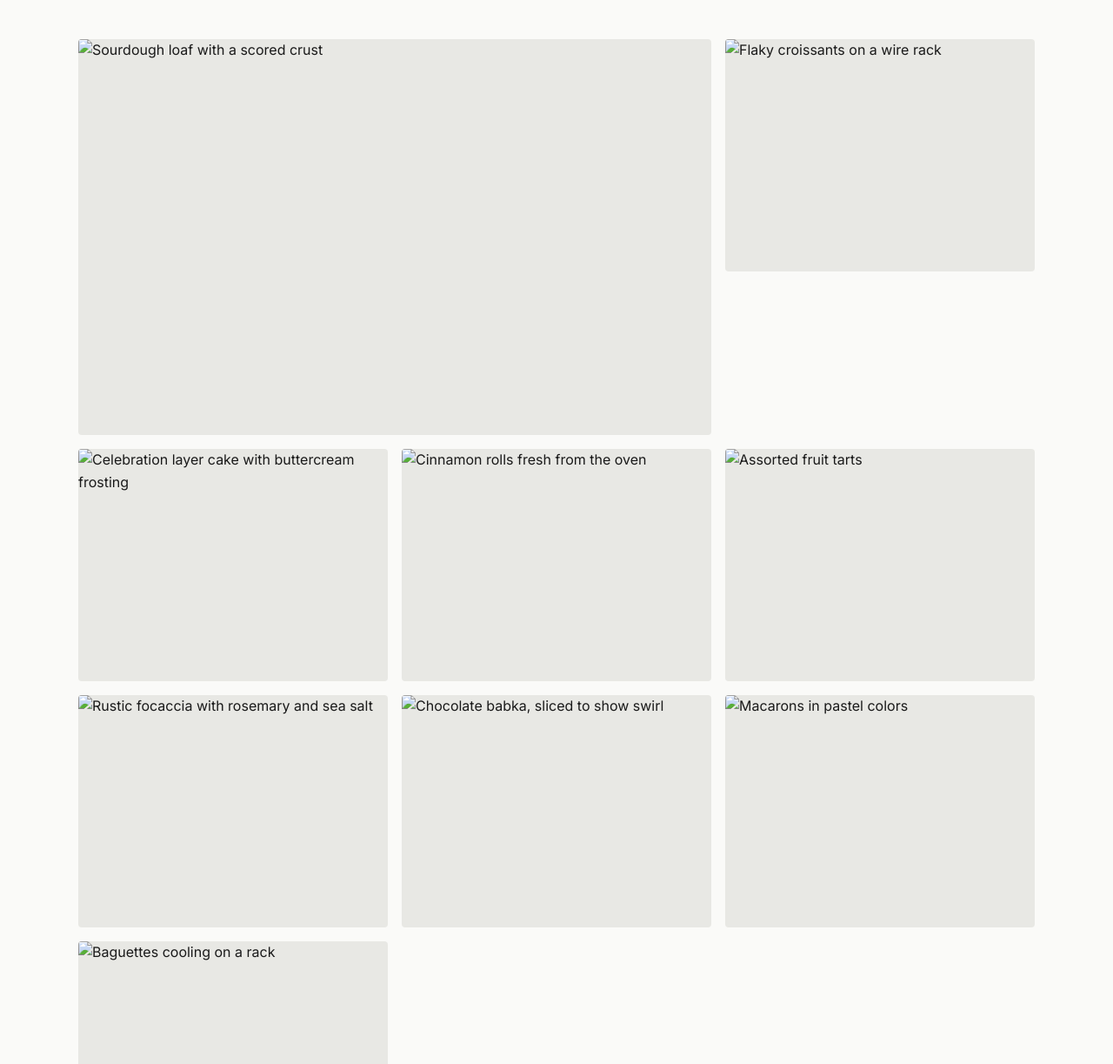
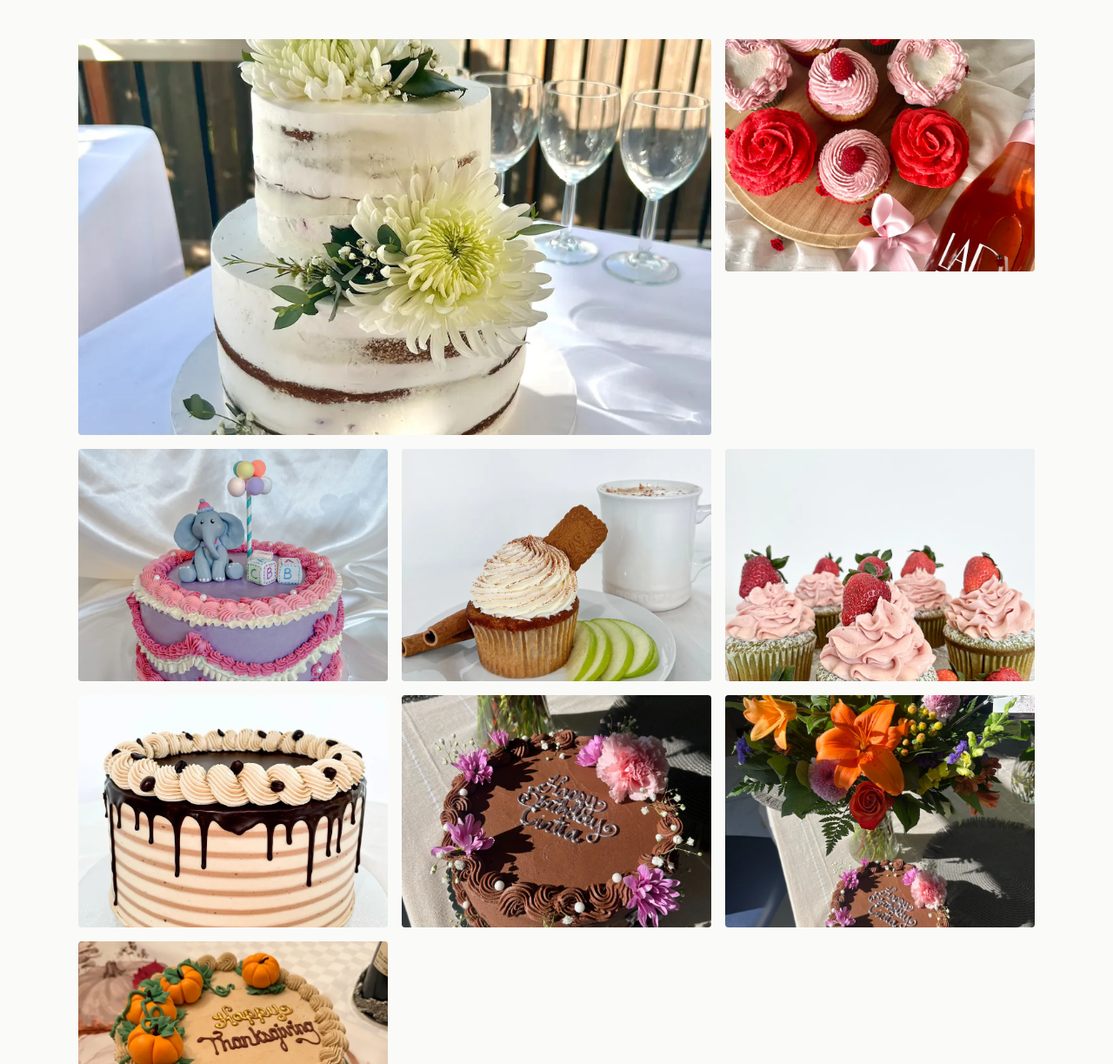
Before and after one commit to ambmase/viv-bakes, a plain HTML site: page index.html in a window 1280 px wide. Shown: the part 657-1880 px from the top of the page at 87% size. Drawn offline with nearby package versions, Linux system fonts and the light colour scheme.

Commit message:
Add gallery and portrait images, wire up to HTML
10 WebP images (56K–236K) connected to gallery grid and about section.

Co-Authored-By: Claude Sonnet 4.6 <noreply@anthropic.com>

```diff
--- a/index.html
+++ b/index.html
@@ -37,33 +37,32 @@
       <h2 class="section-title">The Work</h2>
       <div class="gallery-grid">
 
-        <!-- Replace src with your actual image filenames in images/ -->
         <div class="gallery-item">
-          <img src="images/photo-1.webp" alt="Sourdough loaf with a scored crust" loading="lazy" />
+          <img src="images/cake-1.webp" alt="Cake" loading="lazy" />
         </div>
         <div class="gallery-item">
-          <img src="images/photo-2.webp" alt="Flaky croissants on a wire rack" loading="lazy" />
+          <img src="images/cake-2.webp" alt="Cake" loading="lazy" />
         </div>
         <div class="gallery-item">
-          <img src="images/photo-3.webp" alt="Celebration layer cake with buttercream frosting" loading="lazy" />
+          <img src="images/cake-3.webp" alt="Cake" loading="lazy" />
         </div>
         <div class="gallery-item">
-          <img src="images/photo-4.webp" alt="Cinnamon rolls fresh from the oven" loading="lazy" />
+          <img src="images/cake-4.webp" alt="Cake" loading="lazy" />
         </div>
         <div class="gallery-item">
-          <img src="images/photo-5.webp" alt="Assorted fruit tarts" loading="lazy" />
+          <img src="images/cake-5.webp" alt="Cake" loading="lazy" />
         </div>
         <div class="gallery-item">
-          <img src="images/photo-6.webp" alt="Rustic focaccia with rosemary and sea salt" loading="lazy" />
+          <img src="images/cake-6.webp" alt="Cake" loading="lazy" />
         </div>
         <div class="gallery-item">
-          <img src="images/photo-7.webp" alt="Chocolate babka, sliced to show swirl" loading="lazy" />
+          <img src="images/cake-7.webp" alt="Cake" loading="lazy" />
         </div>
         <div class="gallery-item">
-          <img src="images/photo-8.webp" alt="Macarons in pastel colors" loading="lazy" />
+          <img src="images/cake-8.webp" alt="Cake" loading="lazy" />
         </div>
         <div class="gallery-item">
-          <img src="images/photo-9.webp" alt="Baguettes cooling on a rack" loading="lazy" />
+          <img src="images/cake-9.webp" alt="Cake" loading="lazy" />
         </div>
 
       </div>
@@ -74,8 +73,7 @@
   <section id="about">
     <div class="about-inner">
       <div class="about-image">
-        <!-- Replace with a photo of Vivian -->
-        <img src="images/vivian.webp" alt="Vivian in her bakery" />
+        <img src="images/portrait.webp" alt="Vivian" />
       </div>
       <div class="about-text">
         <p class="section-label">About</p>
```
Also changed, not shown: images/cake-1.webp (added), images/cake-2.webp (added), images/cake-3.webp (added), images/cake-4.webp (added), images/cake-5.webp (added), images/cake-6.webp (added), images/cake-7.webp (added), images/cake-8.webp (added), images/cake-9.webp (added), images/portrait.webp (added).
